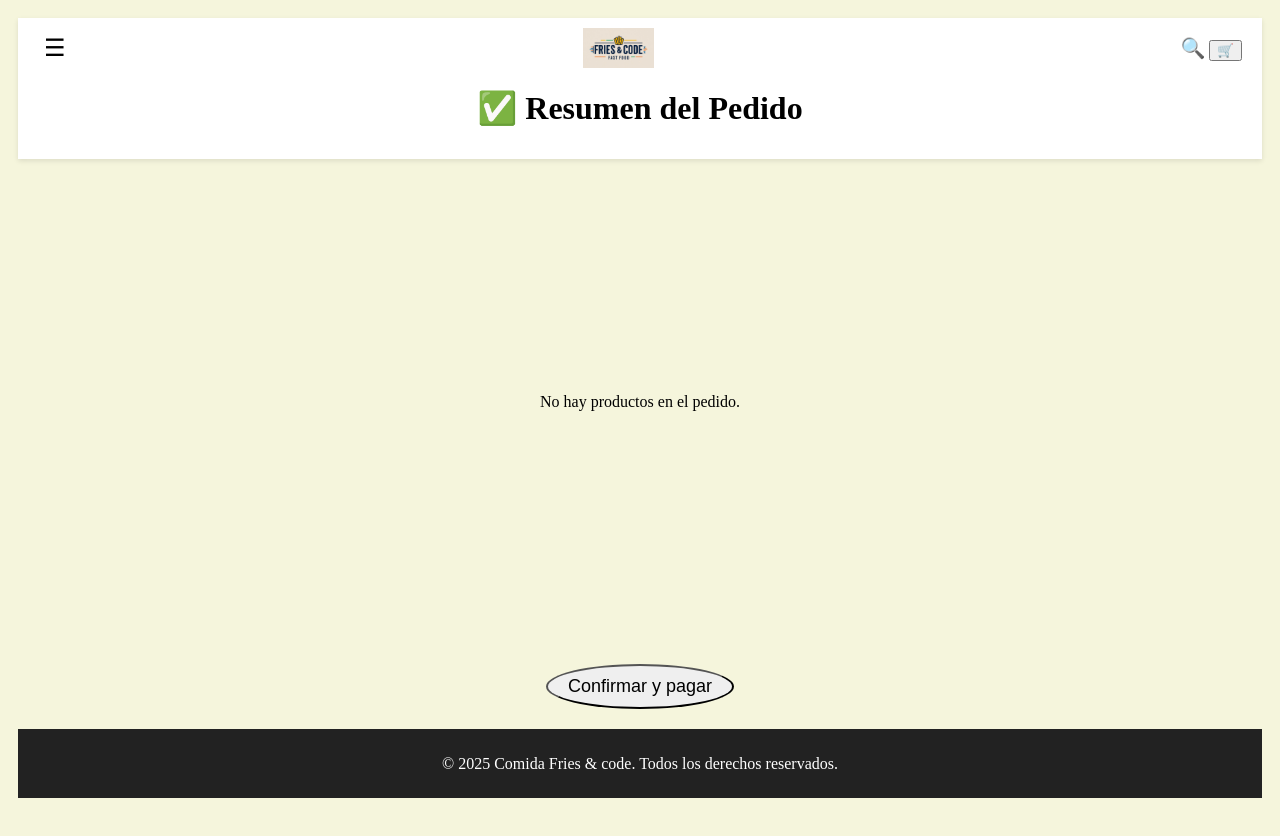
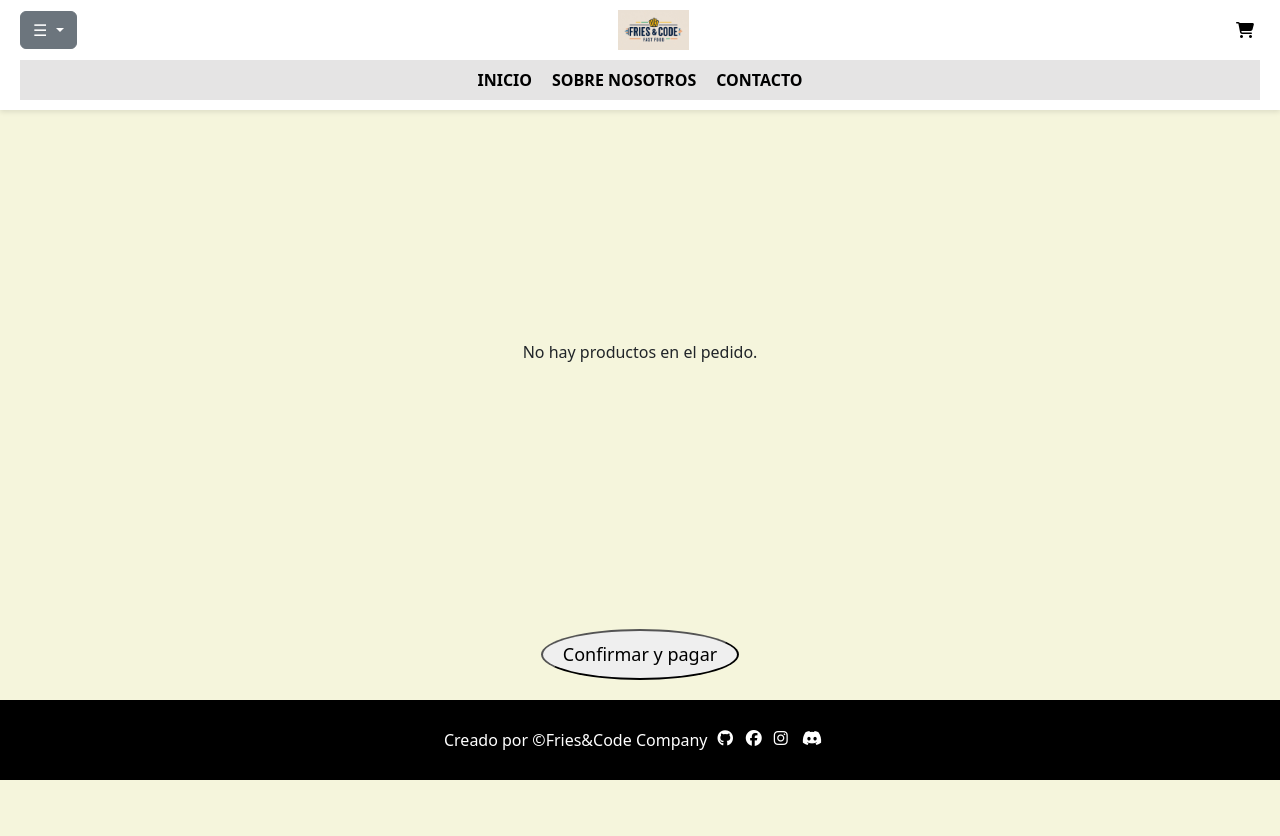
Before and after one commit to JeisonGuerrero/Fries-Code, a website: page Fries-Code/asset/paginas/pago.html in a window 1280 px wide. After the commit the page ends 800 px from the top, so only its background shows below. Drawn offline with nearby package versions, Linux system fonts and the light colour scheme; some packages are replaced by stand-ins of ours; a script that the page names is missing.

Commit message:
Cambios visuales pagina pago

```diff
--- a/Fries-Code/asset/css/index.css
+++ b/Fries-Code/asset/css/index.css
@@ -48,3 +48,7 @@ body {
     border-radius: 30px; /* Redondea las esquinas del botón */
     cursor: pointer; /* Cambia el cursor al pasar sobre el botón */
   }
+
+  button:hover {
+    background-color: #5a4b8c; /* Cambia el color de fondo al pasar el mouse */
+  }
--- a/Fries-Code/asset/paginas/Estaticos/header.html
+++ b/Fries-Code/asset/paginas/Estaticos/header.html
@@ -1,7 +1,18 @@
 <header id="template-header">
 
     <div class="top-bar">
-        <button class="menu-btn">☰</button>
+        <!-- <button class="menu-btn">☰</button> -->
+        <div class="dropdown">
+            <a class="btn btn-secondary dropdown-toggle" href="#" role="button" data-bs-toggle="dropdown" aria-expanded="false">
+                ☰
+            </a>
+
+            <ul class="dropdown-menu">
+              <li><a class="dropdown-item" href="#">Perros Calientes</a></li>
+              <li><a class="dropdown-item" href="#">Pizzas</a></li>
+              <li><a class="dropdown-item" href="#">Hamburguesas</a></li>
+            </ul>
+          </div>
         <a href="/Fries-Code/asset/index.html">
             <img src="/Fries-Code/asset/img/Logo.jpg" alt="Fries & Code Logo" class="logo">
         </a>
--- a/Fries-Code/asset/paginas/pago.html
+++ b/Fries-Code/asset/paginas/pago.html
@@ -4,21 +4,24 @@
   <meta charset="UTF-8" />
   <meta name="viewport" content="width=device-width, initial-scale=1.0"/>
   <title>Resumen de Compra</title>
+  <!-- Boostrap -->
+  <link href="https://cdn.jsdelivr.net/npm/bootstrap@5.3.5/dist/css/bootstrap.min.css" rel="stylesheet">
+  <!-- Logos Font Awesome -->
+  <link rel="stylesheet" href="https://cdnjs.cloudflare.com/ajax/libs/font-awesome/6.5.0/css/all.min.css">
+  <!-- sweetalert2 -->
+  <script src="https://cdn.jsdelivr.net/npm/sweetalert2@11"></script>
+  <!-- Estilos CSS -->
   <link rel="stylesheet" href="/Fries-Code/asset/css/pago.css" />
+  <link rel="stylesheet" href="/Fries-Code/asset/css/footer.css">
+  <link rel="stylesheet" href="/Fries-Code/asset/css/header.css">
+  <!-- Fuentes de Google -->
+  <link rel="preconnect" href="https://fonts.googleapis.com">
+  <link rel="preconnect" href="https://fonts.gstatic.com" crossorigin>
+  <link href="https://fonts.googleapis.com/css2?family=Bebas+Neue&family=Roboto+Mono:ital,wght@0,100..700;1,100..700&display=swap" rel="stylesheet">
 </head>
 <body>
-  <header>
-    <div class="top-bar">
-        <button class="menu-btn">☰</button>
-        <img src="/Fries-Code/asset/img/Logo.jpg" alt="Fries & Code Logo" class="logo">
-        <!-- DEJO LOS ICONOS COMO GUIA PARA EL BACK -->
-        <div class="icons">
-            <span>🔍</span>
-            <button id="icono-carrito">🛒</button>
-        </div>
-    </div>
-    <h1>✅ Resumen del Pedido</h1>
-  </header>
+  <!-- ENCABEZADO -->
+  <div id="template-header"></div>
 
   <main id="resumen-container">
     <!-- Aquí se cargará el resumen -->
@@ -28,9 +31,14 @@
     <button id="pago" onclick="confirmarPago()">Confirmar y pagar</button>
   </div>
 
-  <footer>
-    <p>&copy; 2025 Comida Fries & code. Todos los derechos reservados.</p>
-  </footer>
+  <!-- FOOTER -->
+  <div id="template-footer"></div>
+
+  <!-- Scripts  -->
+  <script src="/Fries-Code/asset/js/estaticos.js"></script>
+  <script src="/Fries-Code/asset/js/productos.js"></script>
+  <script src="/Fries-Code/asset/js/menu.js"></script>
+  <script src="https://cdn.jsdelivr.net/npm/bootstrap@5.3.5/dist/js/bootstrap.bundle.min.js" integrity="sha384-k6d4wzSIapyDyv1kpU366/PK5hCdSbCRGRCMv+eplOQJWyd1fbcAu9OCUj5zNLiq" crossorigin="anonymous"></script>
 
   <script>
     const resumen = document.getElementById("resumen-container");
```
Also changed, not shown: Fries-Code/asset/paginas/home.html (+1 -0 lines).
